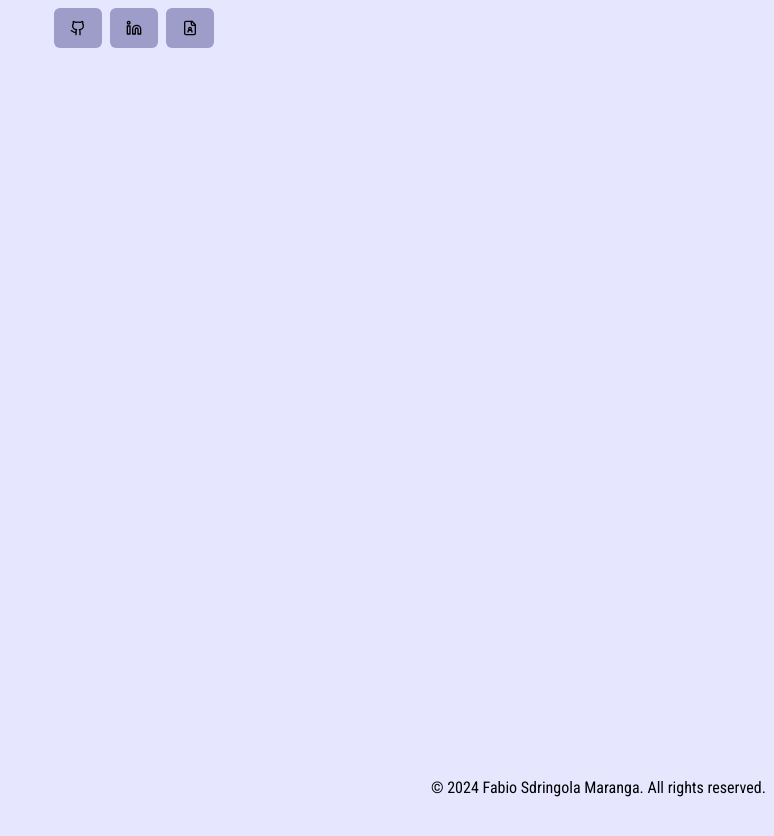
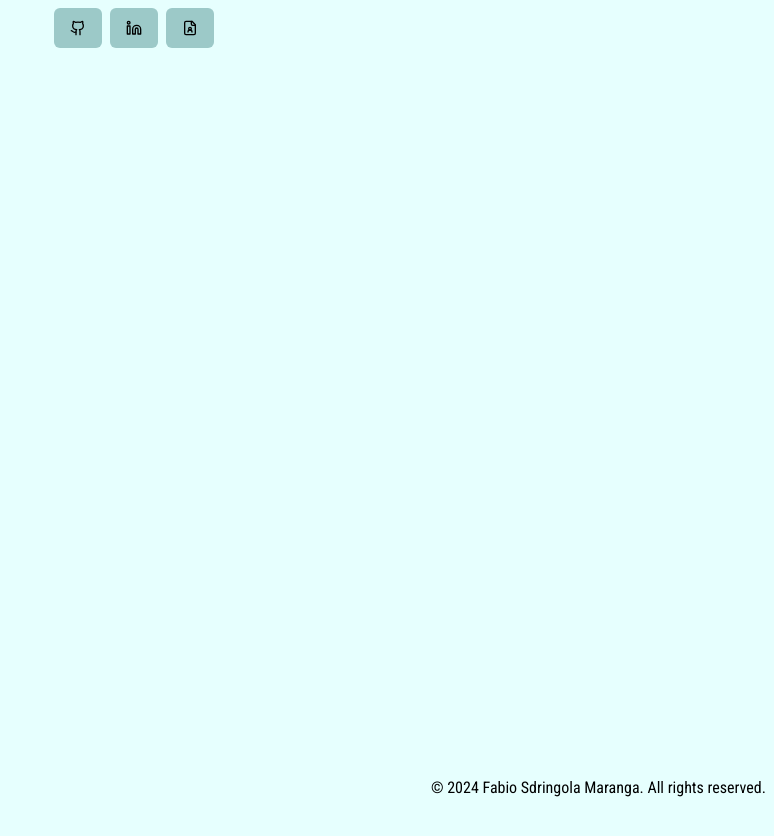
Before and after one commit to FabioSM46/my-portfolio, a React (Vite) app: page / in a window 1280 px wide. Shown: the top 836 px of the page, without its empty margins (506-1280 px from the left). Built offline with nearby package versions, Linux system fonts and the light colour scheme; no server answers; a web font is replaced by a local one.

Commit message:
change color and text

```diff
--- a/src/components/status/Status.tsx
+++ b/src/components/status/Status.tsx
@@ -8,7 +8,7 @@ type StatusProps = FC<{
 const Status: StatusProps = ({ position }) => {
     return (
         <Text fontSize={14} letterSpacing={-0.025} color="black" position={position}>
-            web dev
+            web.dɘv
         </Text>
     );
 };
--- a/src/index.css
+++ b/src/index.css
@@ -59,47 +59,47 @@ html {
   }
 
   :root {
-    --background: 243 100% 95%;
-    --foreground: 243 5% 0%;
-    --card: 243 50% 90%;
-    --card-foreground: 243 5% 10%;
-    --popover: 243 100% 95%;
-    --popover-foreground: 243 100% 0%;
-    --primary: 0 0% 0%;
+    --background: 178 100% 95%;
+    --foreground: 178 5% 0%;
+    --card: 178 50% 90%;
+    --card-foreground: 178 5% 10%;
+    --popover: 178 100% 95%;
+    --popover-foreground: 178 100% 0%;
+    --primary: 178 0% 0%;
     --primary-foreground: 0 0% 100%;
-    --secondary: 243 30% 70%;
+    --secondary: 178 30% 70%;
     --secondary-foreground: 0 0% 0%;
-    --muted: 205 30% 85%;
-    --muted-foreground: 243 5% 35%;
-    --accent: 205 30% 80%;
-    --accent-foreground: 243 5% 10%;
+    --muted: 140 30% 85%;
+    --muted-foreground: 178 5% 35%;
+    --accent: 140 30% 80%;
+    --accent-foreground: 178 5% 10%;
     --destructive: 0 100% 30%;
-    --destructive-foreground: 243 5% 90%;
-    --border: 243 30% 50%;
-    --input: 243 30% 18%;
-    --ring: 243 75.4% 58.6%;
+    --destructive-foreground: 178 5% 90%;
+    --border: 178 30% 50%;
+    --input: 178 30% 18%;
+    --ring: 178 0% 0%;
     --radius: 0.5rem;
   }
   .dark {
-    --background: 243 50% 5%;
-    --foreground: 243 5% 90%;
-    --card: 243 50% 0%;
-    --card-foreground: 243 5% 90%;
-    --popover: 243 50% 5%;
-    --popover-foreground: 243 5% 90%;
-    --primary: 243 75.4% 58.6%;
+    --background: 178 50% 5%;
+    --foreground: 178 5% 90%;
+    --card: 178 50% 0%;
+    --card-foreground: 178 5% 90%;
+    --popover: 178 50% 5%;
+    --popover-foreground: 178 5% 90%;
+    --primary: 178 0% 0%;
     --primary-foreground: 0 0% 100%;
-    --secondary: 243 30% 10%;
+    --secondary: 178 30% 10%;
     --secondary-foreground: 0 0% 100%;
-    --muted: 205 30% 15%;
-    --muted-foreground: 243 5% 60%;
-    --accent: 205 30% 15%;
-    --accent-foreground: 243 5% 90%;
+    --muted: 140 30% 15%;
+    --muted-foreground: 178 5% 60%;
+    --accent: 140 30% 15%;
+    --accent-foreground: 178 5% 90%;
     --destructive: 0 100% 30%;
-    --destructive-foreground: 243 5% 90%;
-    --border: 243 30% 18%;
-    --input: 243 30% 18%;
-    --ring: 243 75.4% 58.6%;
+    --destructive-foreground: 178 5% 90%;
+    --border: 178 30% 18%;
+    --input: 178 30% 18%;
+    --ring: 178 0% 0%;
     --radius: 0.5rem;
   }
 }
```
